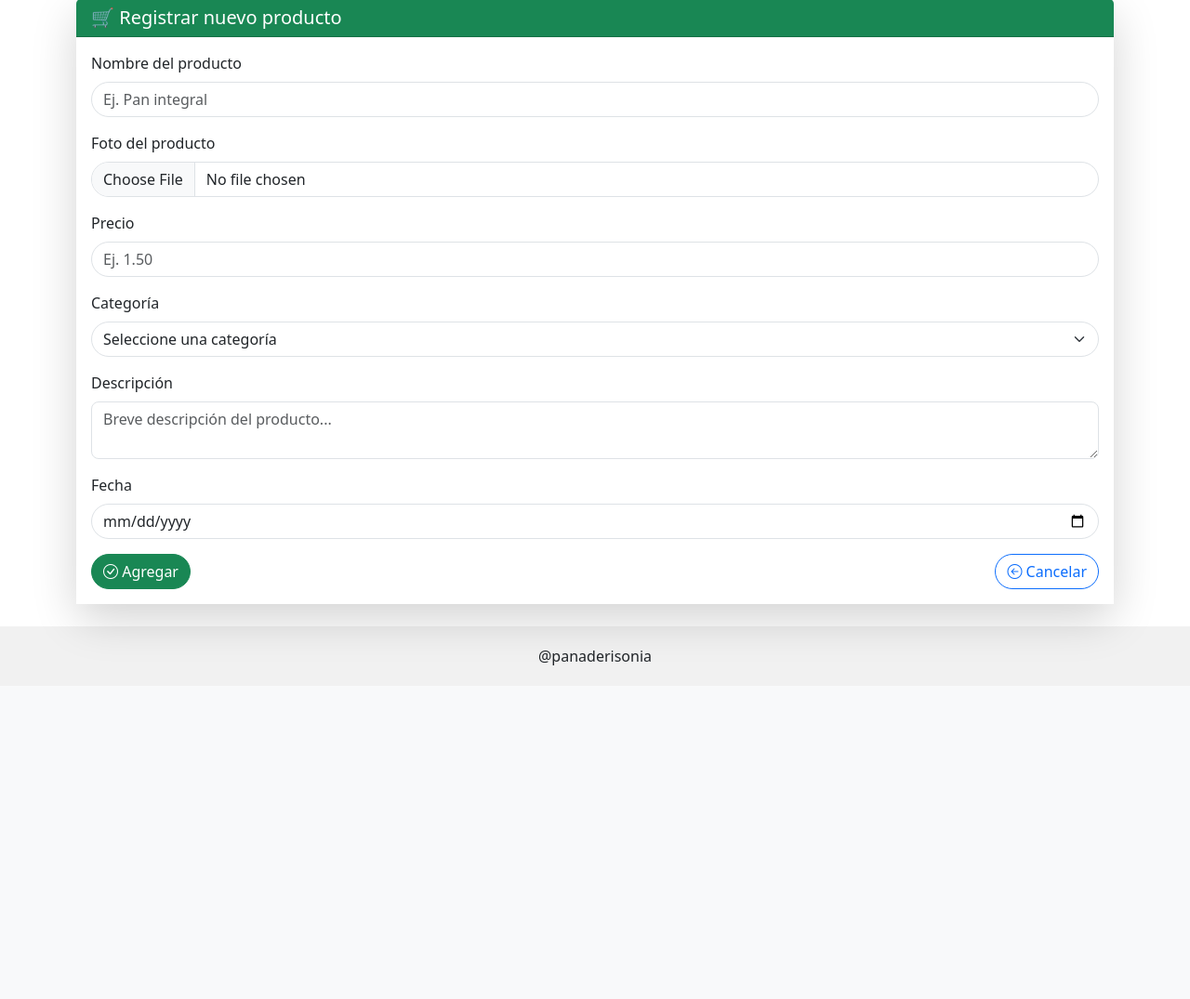
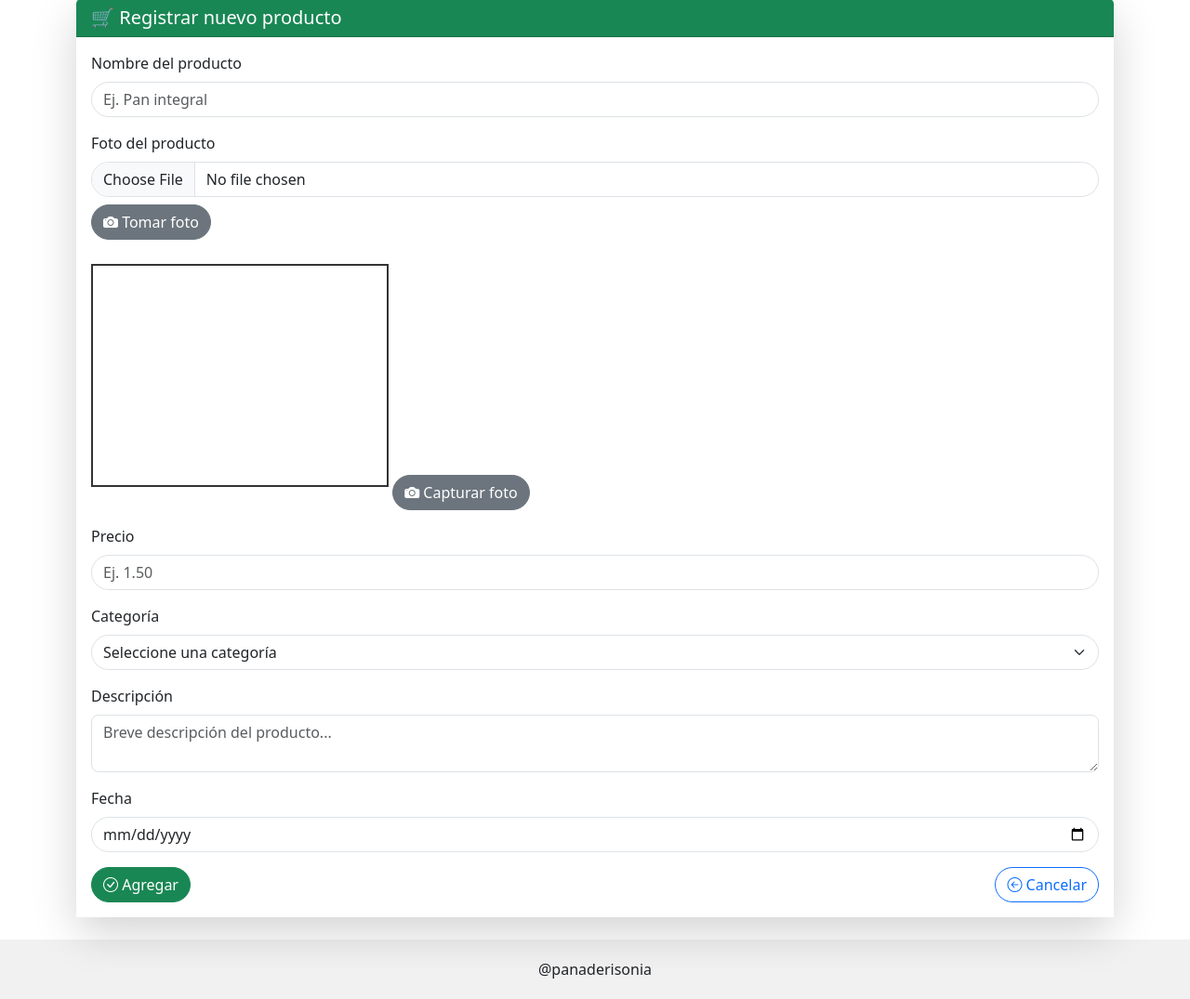
Before and after one commit to Alex010888/TiendaPan, a PHP site: page /TiendaPan/sessiones/pan/crear.php in a window 1280 px wide. Shown: the part 129-1204 px from the top of the page at 93% size. Before the commit the page ends 845 px from the top, so only its background shows below. Run offline with PHP 8.4, Linux system fonts and the light colour scheme; the visitor is signed in with stand-in values (Sample User, id 1); data that the repository does not hold is empty; some libraries are stand-ins or nearby versions.

Commit message:
Activar camara para tomar foto

```diff
--- a/sessiones/pan/crear.php
+++ b/sessiones/pan/crear.php
@@ -75,6 +75,18 @@ if ($_SERVER['REQUEST_METHOD'] == 'POST') {
     <div class="mt-2 text-center">
         <img id="preview" src="#" alt="Vista previa" class="img-fluid rounded shadow" style="max-height: 200px; display: none;">
     </div>
+    <div class="mb-3">
+    <button type="button" class="btn btn-secondary rounded-pill" onclick="activarCamara();">
+    <i class="bi bi-camera-fill"></i> Tomar foto
+                </button>
+       </div>
+
+</div>
+<div class="mb-3">
+<video id="video" autoplay></video>
+<button type="button" class="btn btn-secondary rounded-pill" onclick="capturarFoto();">
+    <i class="bi bi-camera-fill"></i> Capturar foto
+</button>
 </div>
 <script>
     document.getElementById('Foto').addEventListener('change', function (event) {
--- a/templates/footer.php
+++ b/templates/footer.php
@@ -101,6 +101,24 @@ document.addEventListener("DOMContentLoaded", function() {
     });
 </script>
 
+<script>
+    function activarCamara() {
+            const video = document.getElementById('video');
+
+            if (navigator.mediaDevices && navigator.mediaDevices.getUserMedia) {
+                navigator.mediaDevices.getUserMedia({ video: true })
+                    .then((stream) => {
+                        video.srcObject = stream;
+                        video.play();
+                    })
+                    .catch((error) => {
+                        alert('Error al acceder a la cámara: ' + error.message);
+                    });
+            } else {
+                alert('La cámara no es compatible con este navegador.');
+            }
+        }
+    </script>
 
     </body>
 </html>
--- a/templates/header.php
+++ b/templates/header.php
@@ -40,6 +40,12 @@ if (!isset($_SESSION["usuario"])) {
             padding: 20px;
             background-color: #f1f1f1;
         }
+        video {
+            width: 320px;
+            height: 240px;
+            border: 2px solid #333;
+            margin: 10px 0;
+        }
     </style>
 </head>
 <body>
```
